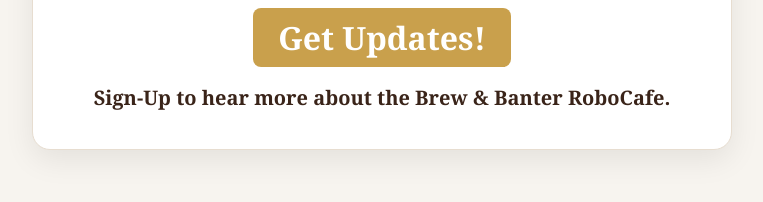
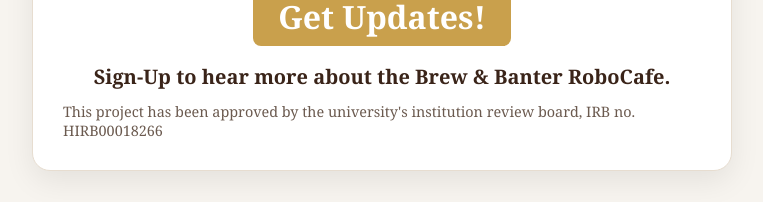
Before and after one commit to intuitivecomputing/brew-banter-robocafe.github.io, a plain HTML site: page index.html in a window 1280 px wide. Shown: the part 598-800 px from the top of the page, without its empty margins (258-1021 px from the left). Drawn offline with Linux system fonts and the light colour scheme.

Commit message:
Update note about project approval in index.html

```diff
--- a/index.html
+++ b/index.html
@@ -118,9 +118,9 @@
 
 
 
-<!--       <div class="note">
-        This page is designed for GitHub Pages and opens the signup form in a new tab.
-      </div> -->
+      <div class="note">
+        This project has been approved by the university's institution review board, IRB no. HIRB00018266
+      </div>
     </section>
   </main>
 </body>
```
